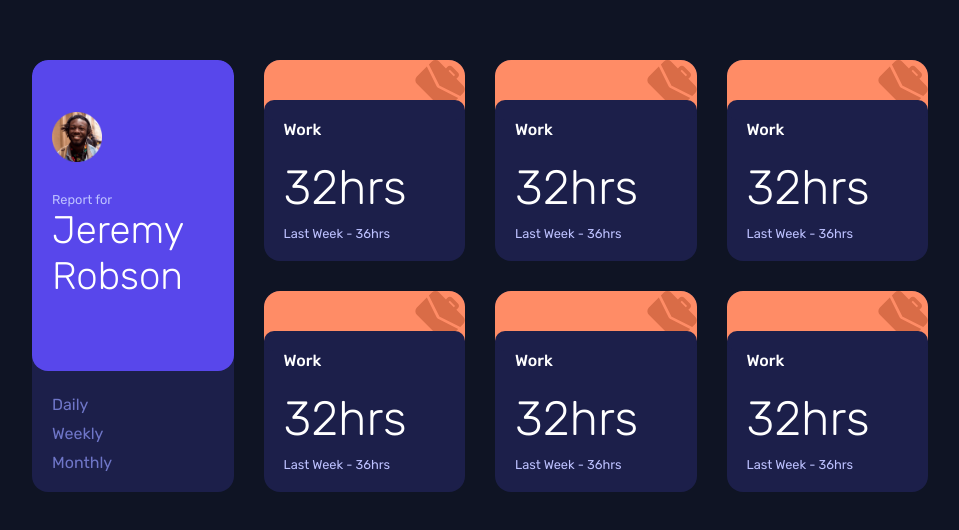
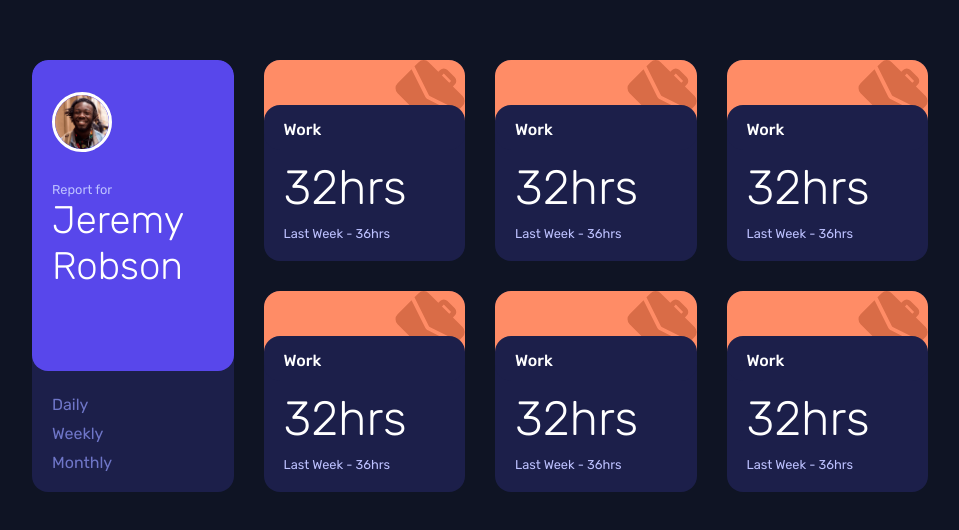
Before and after one commit to noheezybucket/time-tracking-dashboard, a website: page index.html in a window 1280 px wide. Shown: the part 124-654 px from the top of the page, without its empty margins (160-1119 px from the left). Drawn offline with Linux system fonts and the light colour scheme.

Commit message:
desktop front finished

```diff
--- a/sass/main.scss
+++ b/sass/main.scss
@@ -75,10 +75,11 @@ body {
   background-color: $primary-color;
   height: 90%;
   img {
-    width: 50px;
-    height: 50px;
-    border: white;
-    margin: 30px 0;
+    width: 60px;
+    height: 60px;
+    margin: 0 0 30px 0;
+    border-radius: 100%;
+    border: 3px solid white;
   }
 
   &__report {
@@ -106,7 +107,7 @@ body {
   background-color: $tertiary-color;
 
   img {
-    width: 50px;
+    width: 70px;
   }
 
   &__header {
@@ -117,14 +118,15 @@ body {
     left: 0;
     width: 100%;
     justify-content: flex-end;
+
     &::after {
       content: "";
       position: absolute;
-      height: 20px;
+      height: 45px;
       background-color: $tertiary-color;
       border-radius: $radius-border;
       width: 100%;
-      bottom: -10px;
+      bottom: -20px;
     }
   }
 
```
Also changed, not shown: index.js (added), public/css/style.css, 1 other file.
